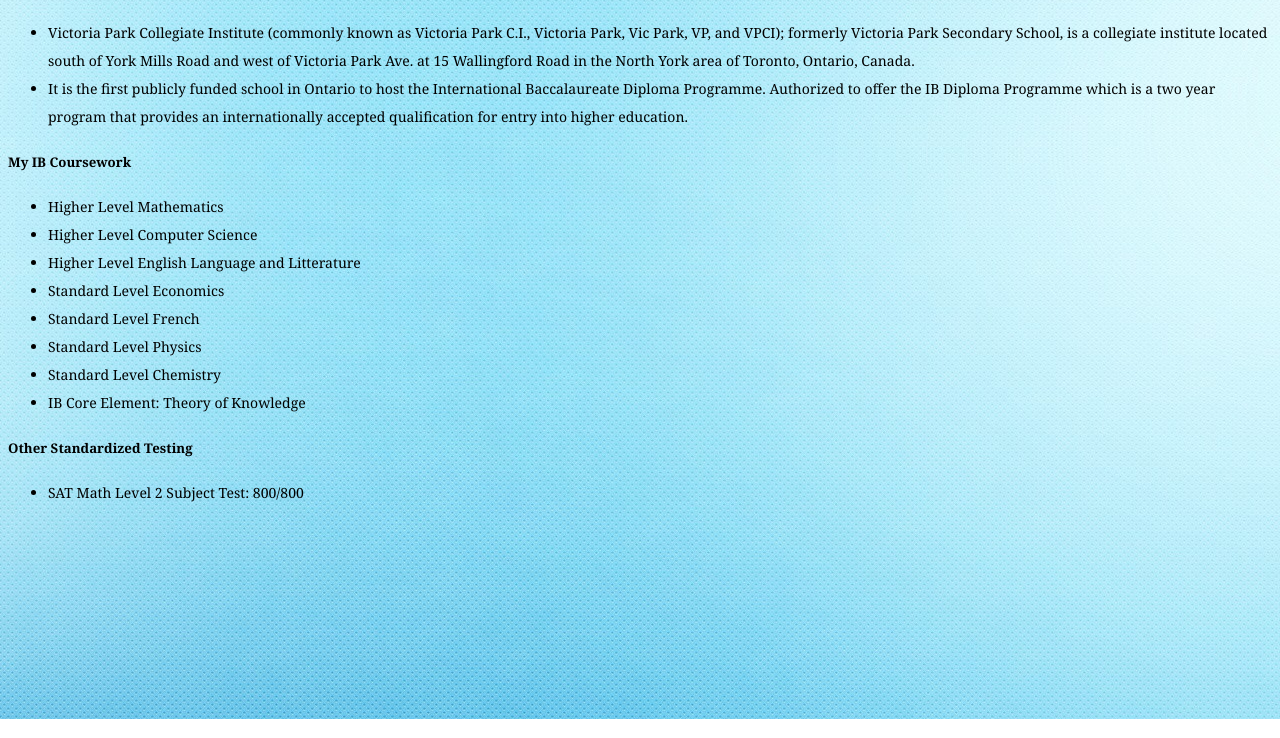
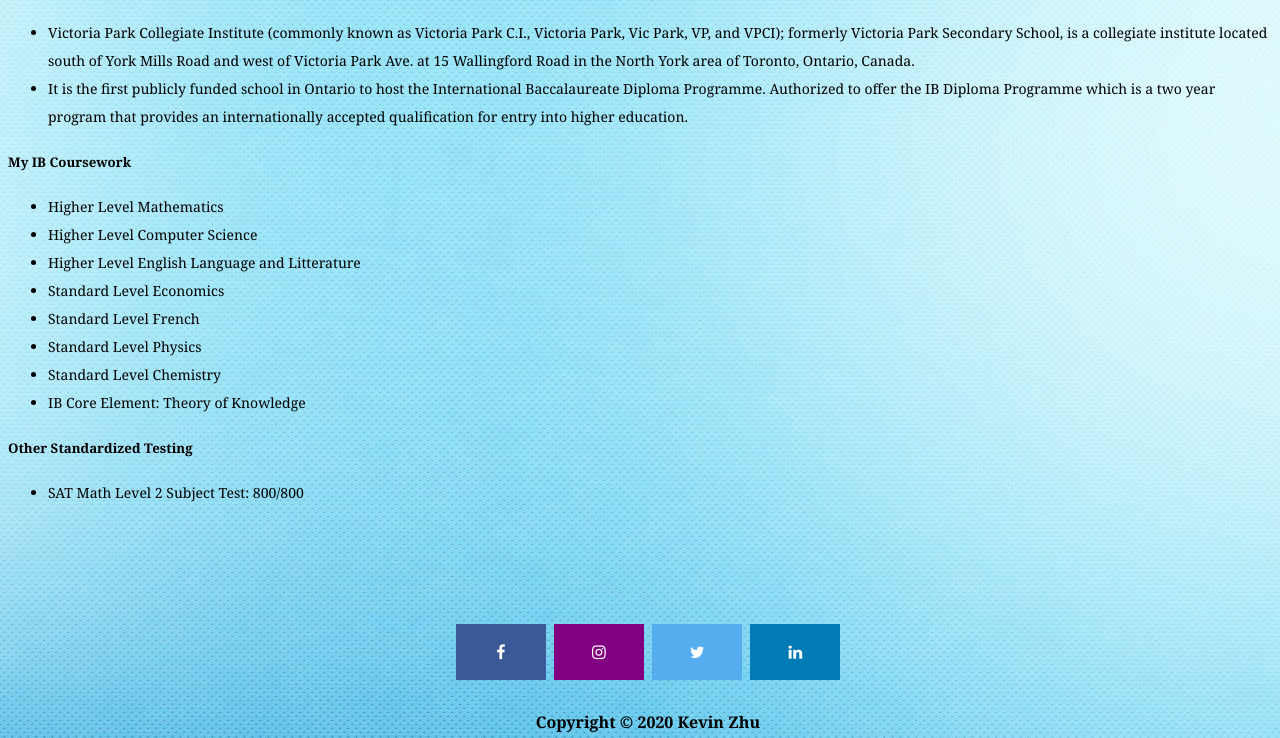
Before and after one commit to Designer777/KevinZhu, a plain HTML site: page academics.html in a window 1280 px wide. Shown: the part 141-879 px from the top of the page. Drawn offline with Linux system fonts and the light colour scheme.

Commit message:
Add files via upload

```diff
--- a/academics.html
+++ b/academics.html
@@ -37,5 +37,17 @@
     </ul>
   </div>
   </div>
+  <center>
+  <footer id = "footer">
+    <a href="https://www.facebook.com/profile.php?id=100010589865511" class="fa fa-facebook"></a>
+    <a href="https://www.instagram.com/the_geo_legend/" class="fa fa-instagram"></a>
+    <a href="https://twitter.com/WarMvp77" class = "fa fa-twitter"></a>
+    <a href="https://www.linkedin.com/in/kevinzhu01/" class = "fa fa-linkedin"></a>
+    <center>
+      <h4>Copyright © 2020 Kevin Zhu</h4>
+    </center>
+  </footer>
+  </center>
+  </div>
 </body>
 </html>
```
